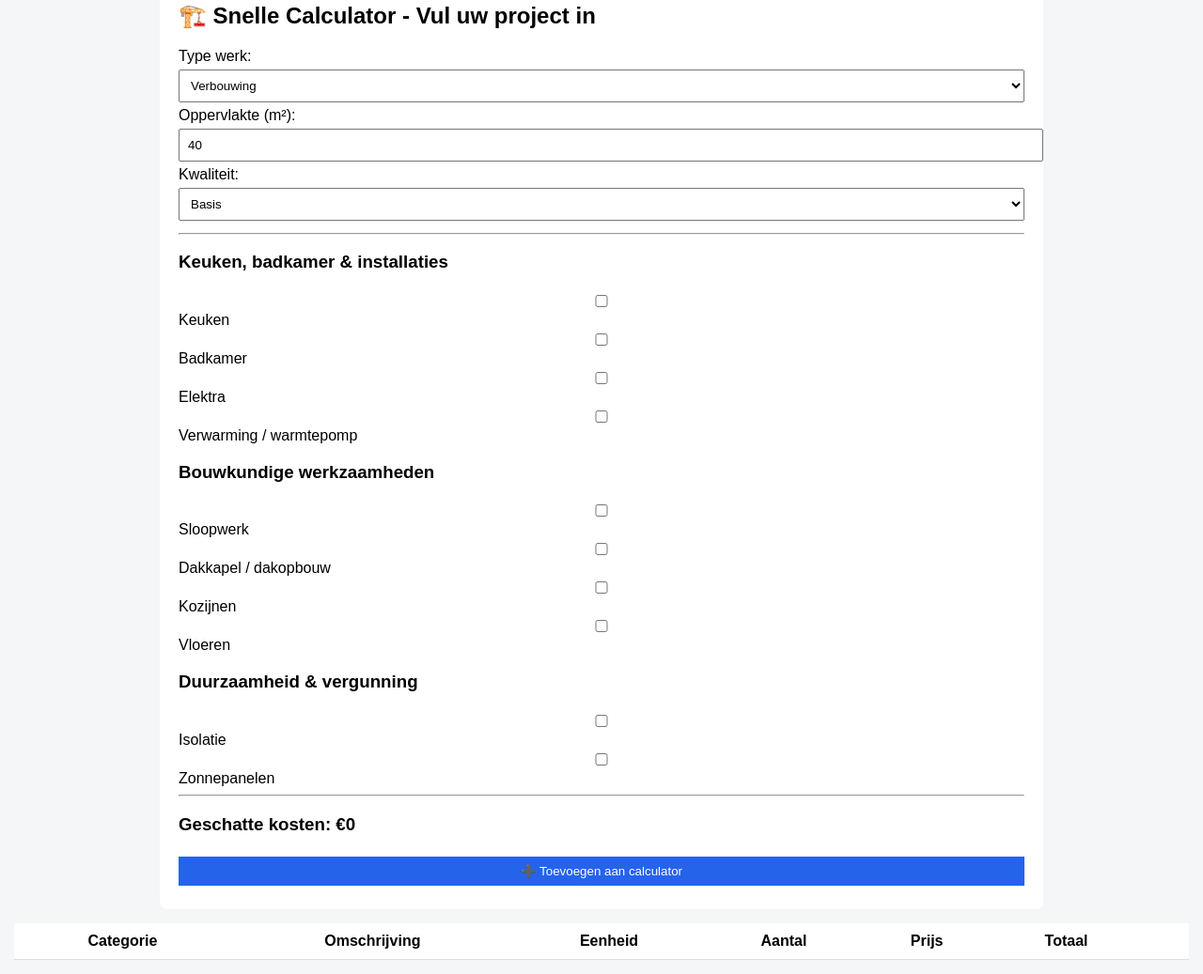
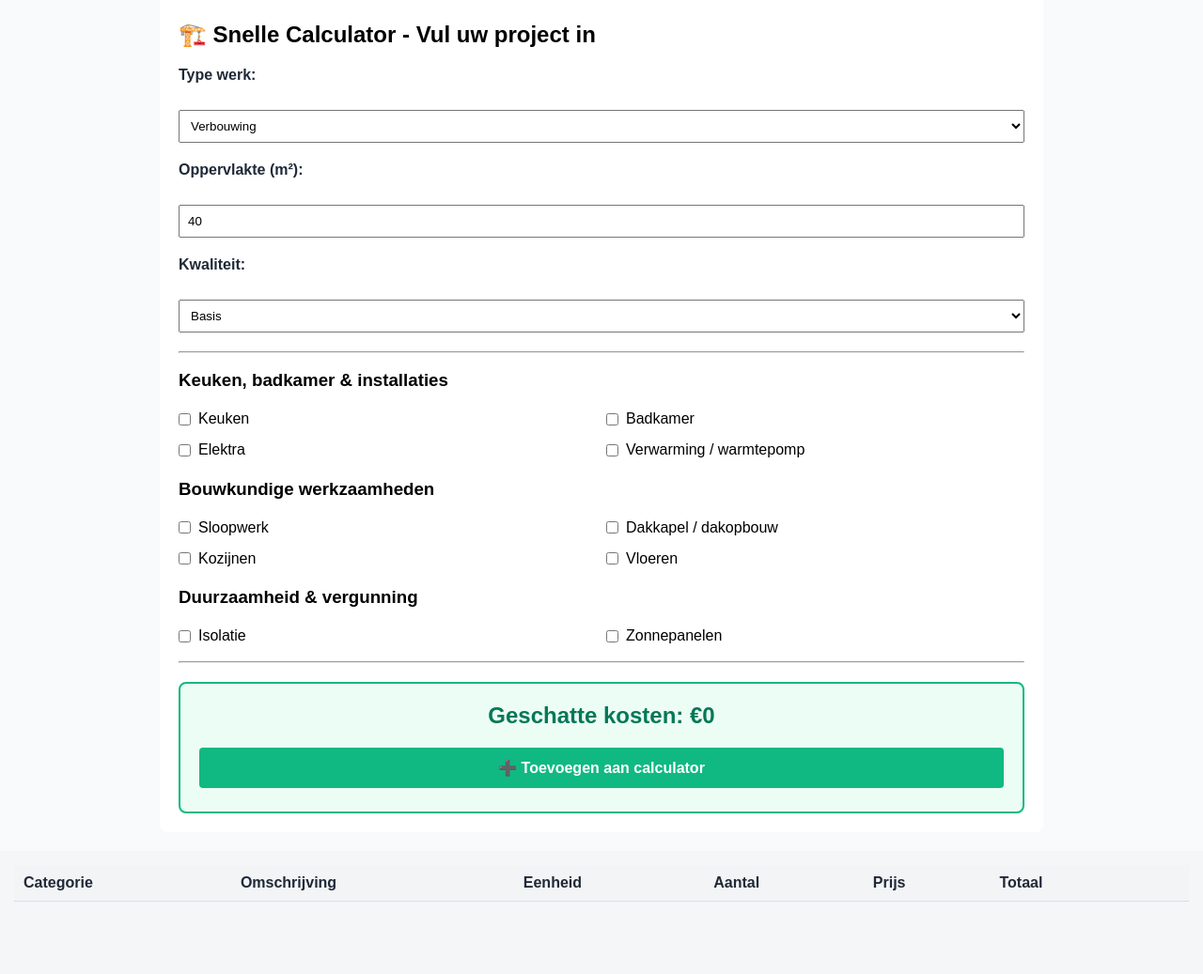
Before and after one commit to pietercleef-ux/Online-Bouwmanager, a website: page index.html in a window 1280 px wide. Shown: the part 495-1532 px from the top of the page at 94% size. After the commit the page ends 1470 px from the top, so only its background shows below. Drawn offline with Linux system fonts and the light colour scheme.

Commit message:
Update CSS with styles for quick calculator section and improved layout

````diff
--- a/styles.css
+++ b/styles.css
@@ -31,6 +31,7 @@ input, select, button {
     width: 100%;
     margin: 5px 0;
     padding: 8px;
+    box-sizing: border-box;
 }
 
 button {
@@ -38,10 +39,74 @@ button {
     color: white;
     border: none;
     cursor: pointer;
+    border-radius: 4px;
 }
 
 button:hover {
     background: #1d4ed8;
+}
+
+.btn-apply {
+    background: #10b981;
+    font-weight: bold;
+    padding: 12px;
+    font-size: 16px;
+}
+
+.btn-apply:hover {
+    background: #059669;
+}
+
+/* Quick Selector Section */
+.quick-selector-section {
+    padding: 20px;
+    background: #f9fafb;
+}
+
+.form-group {
+    margin-bottom: 15px;
+}
+
+.form-group label {
+    font-weight: bold;
+    display: block;
+    margin-bottom: 5px;
+    color: #1f2937;
+}
+
+.checkbox-group {
+    display: grid;
+    grid-template-columns: repeat(2, 1fr);
+    gap: 10px;
+    margin: 15px 0;
+}
+
+.checkbox-group label {
+    display: flex;
+    align-items: center;
+    font-weight: normal;
+    cursor: pointer;
+}
+
+.checkbox-group input[type="checkbox"] {
+    width: auto;
+    margin-right: 8px;
+    cursor: pointer;
+}
+
+.quick-result {
+    background: #ecfdf5;
+    padding: 20px;
+    border-radius: 8px;
+    text-align: center;
+    margin-top: 20px;
+    border: 2px solid #10b981;
+}
+
+.quick-result h3 {
+    color: #047857;
+    margin: 0 0 15px 0;
+    font-size: 24px;
 }
 
 .table {
@@ -57,9 +122,31 @@ table {
 th, td {
     padding: 10px;
     border-bottom: 1px solid #ddd;
+    text-align: left;
+}
+
+th {
+    background: #f3f4f6;
+    font-weight: bold;
+    color: #1f2937;
 }
 
 .summary {
     font-size: 14px;
 }
-```
+
+.summary h3 {
+    color: #1f2937;
+    margin: 10px 0;
+}
+
+/* Responsive */
+@media (max-width: 768px) {
+    .grid {
+        grid-template-columns: 1fr;
+    }
+
+    .checkbox-group {
+        grid-template-columns: 1fr;
+    }
+}
````
